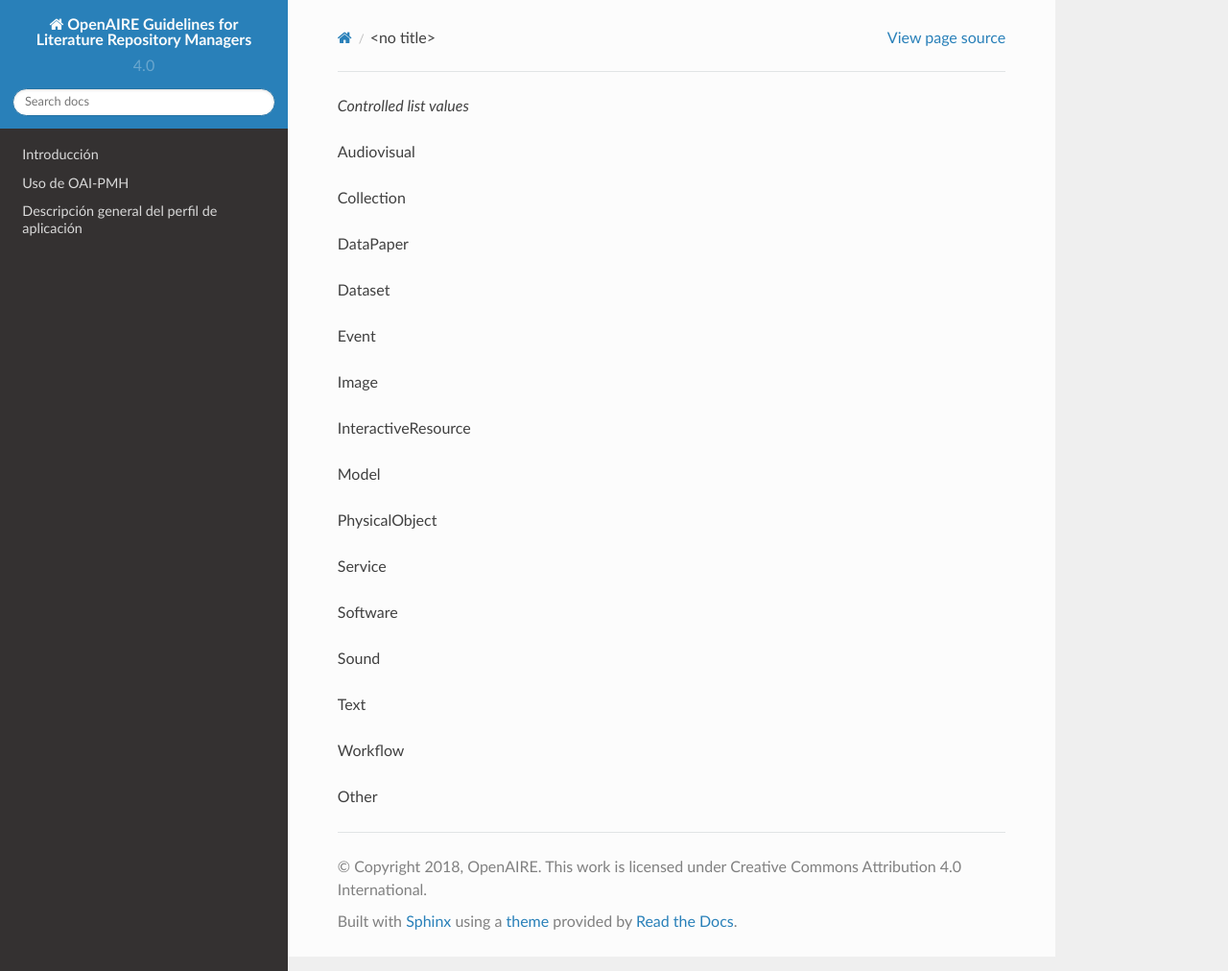
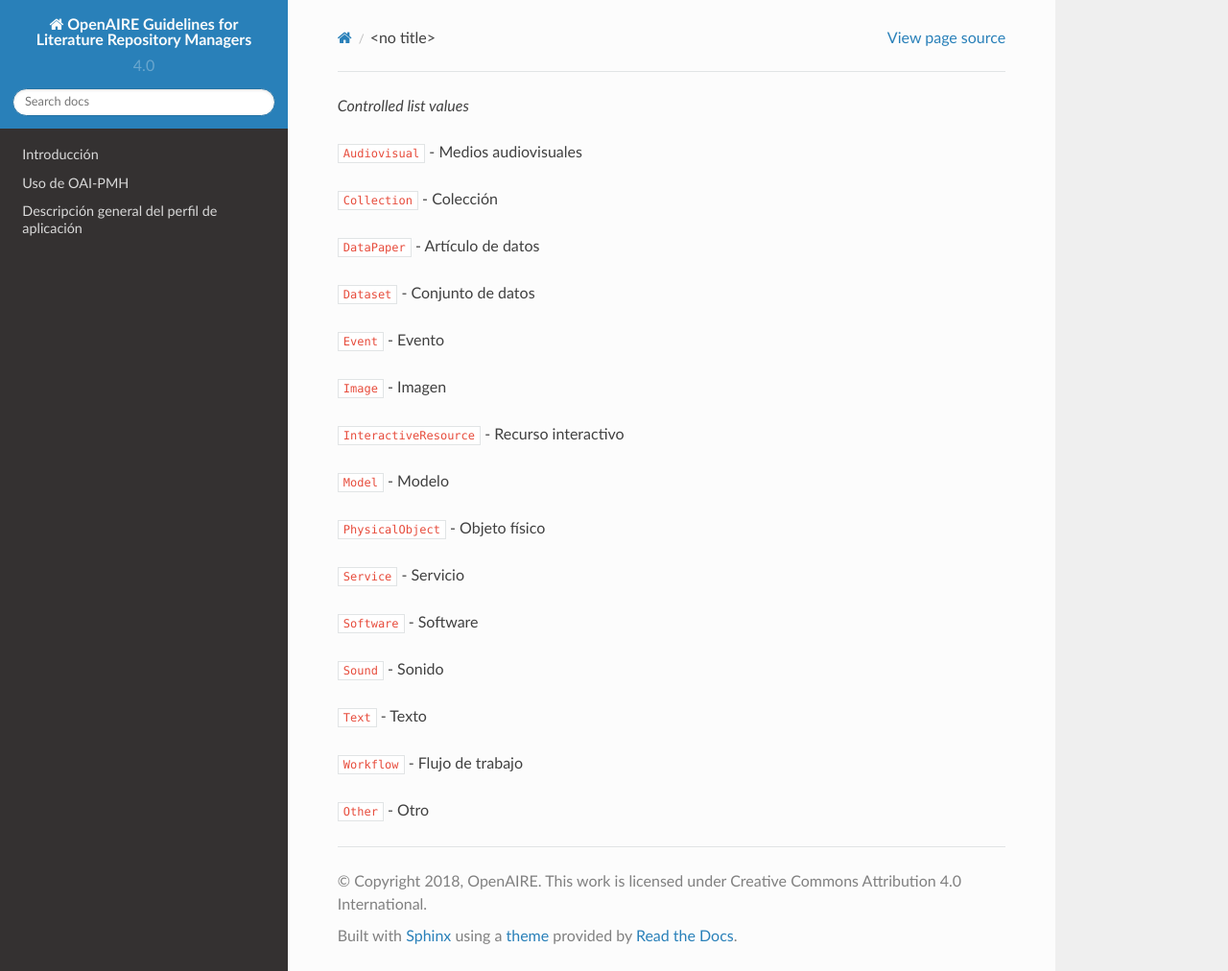
Before and after one commit to memoemg/openAIRE4, a Sphinx documentation site: the page built from docs/vocabularies/resourcetypegeneral.rst, in a window 1280 px wide and 1012 px high. Shown: the whole window at 96% size. Built offline with Sphinx 7.4.7 and the Read the Docs theme 2.0.0, drawn with Linux system fonts in a browser that asks for light colours; a script that is not in the unit is left out.

Commit message:
Update resourcetypegeneral.rst

```diff
--- a/docs/vocabularies/resourcetypegeneral.rst
+++ b/docs/vocabularies/resourcetypegeneral.rst
@@ -1,18 +1,18 @@
 
 *Controlled list values*
 
-* Audiovisual
-* Collection
-* DataPaper
-* Dataset
-* Event
-* Image
-* InteractiveResource
-* Model
-* PhysicalObject
-* Service
-* Software
-* Sound
-* Text
-* Workflow
-* Other
+* ``Audiovisual`` - Medios audiovisuales
+* ``Collection`` - Colección
+* ``DataPaper`` - Artículo de datos
+* ``Dataset`` - Conjunto de datos
+* ``Event`` - Evento
+* ``Image`` - Imagen
+* ``InteractiveResource`` - Recurso interactivo
+* ``Model`` - Modelo
+* ``PhysicalObject`` - Objeto físico
+* ``Service`` - Servicio
+* ``Software`` - Software
+* ``Sound`` - Sonido
+* ``Text`` - Texto
+* ``Workflow`` - Flujo de trabajo
+* ``Other`` - Otro
```
